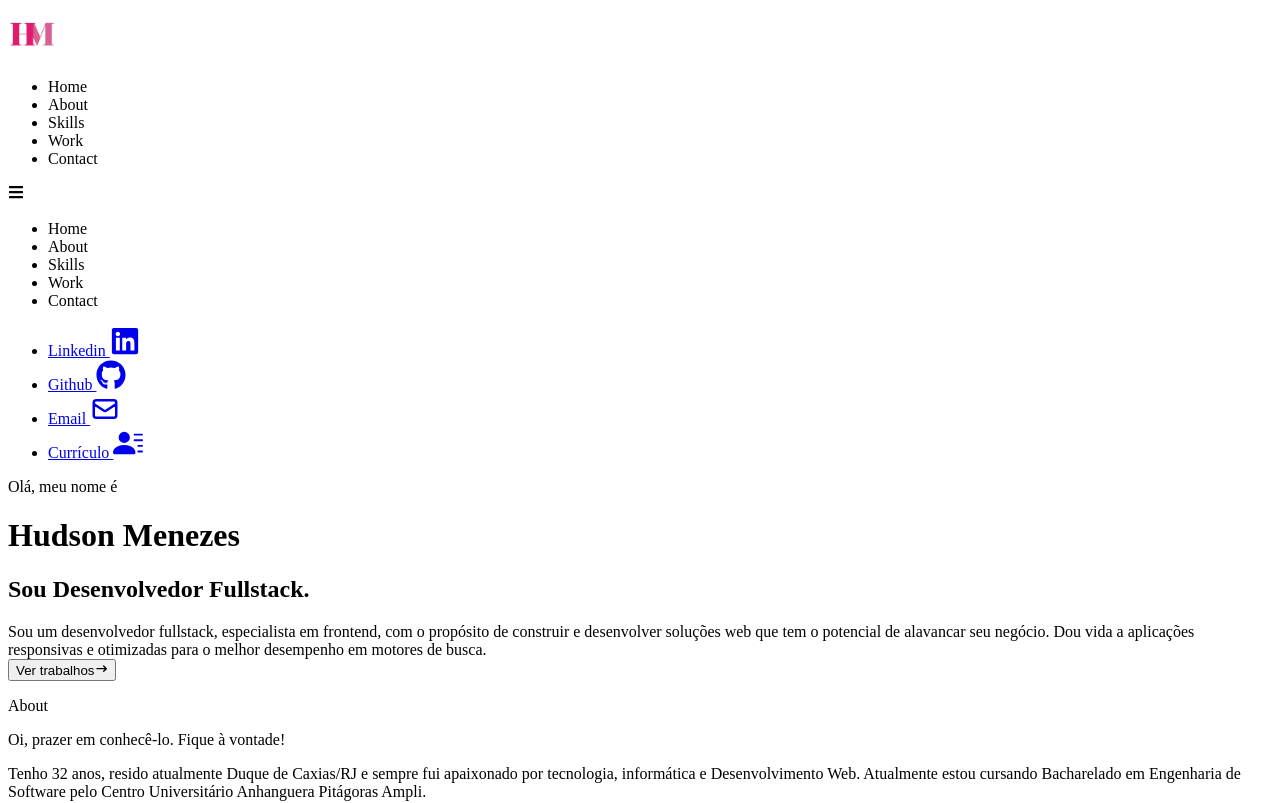
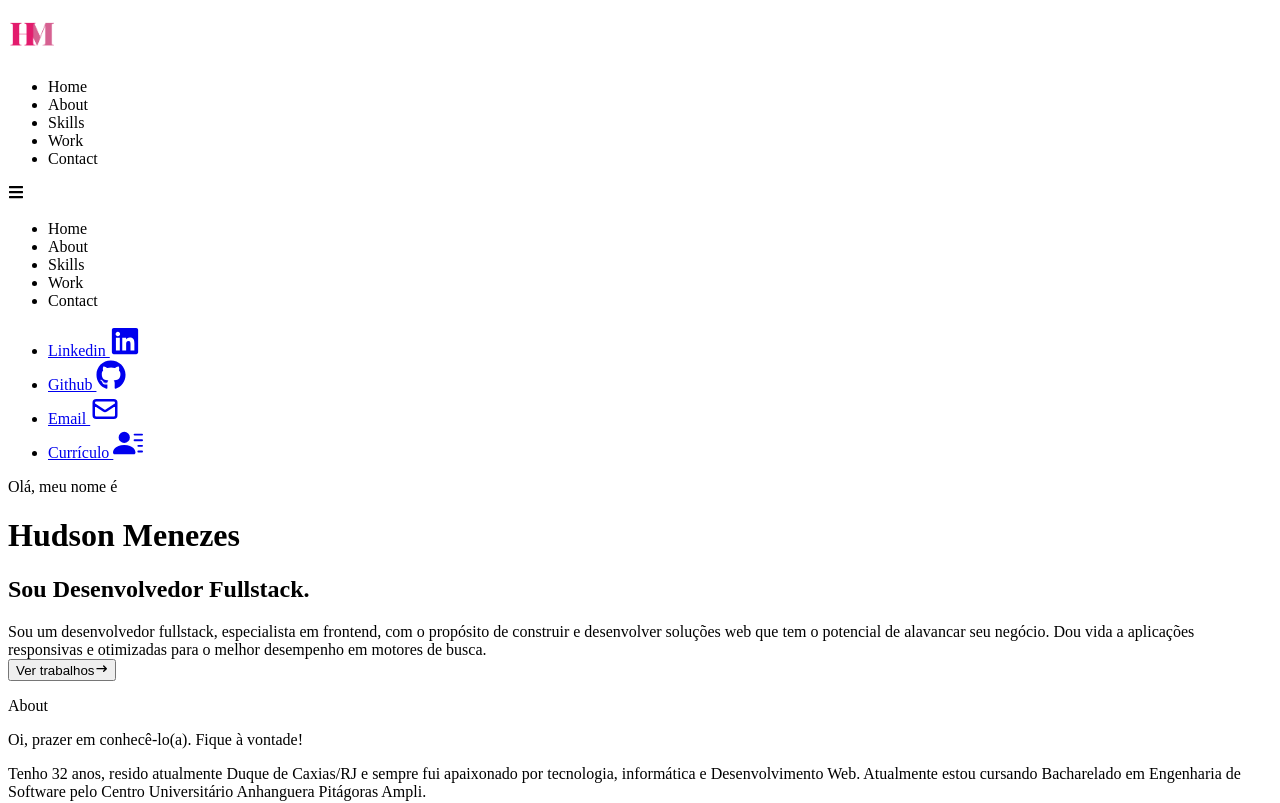
Before and after one commit to HudsonMenezes/reactjs-portfolio, a React (Vite) app: page / in a window 1280 px wide. Shown: the top 803 px of the page. Built offline with nearby package versions, Linux system fonts and the light colour scheme; the HTML template or start-up script is replaced by a standard one.

Commit message:
fix text

```diff
--- a/src/components/About.jsx
+++ b/src/components/About.jsx
@@ -14,7 +14,7 @@ const About = () => {
         </div>
         <div className="max-w-[1000px] w-full grid sm:grid-cols-2 gap-8 px-4">
           <div className="sm:text-right text-4xl font-bold">
-            <p>Oi, prazer em conhecê-lo. Fique à vontade!</p>
+            <p>Oi, prazer em conhecê-lo(a). Fique à vontade!</p>
           </div>
           <div>
             <p>
```
